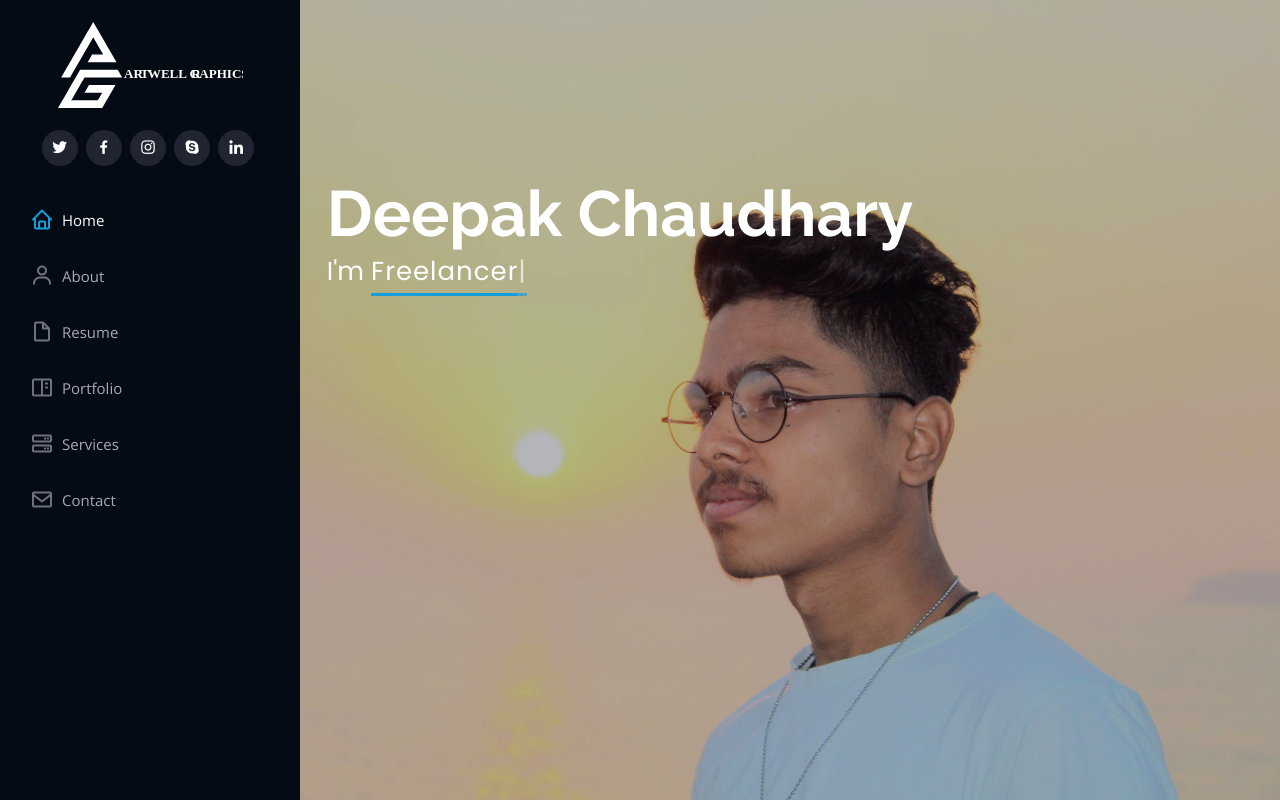
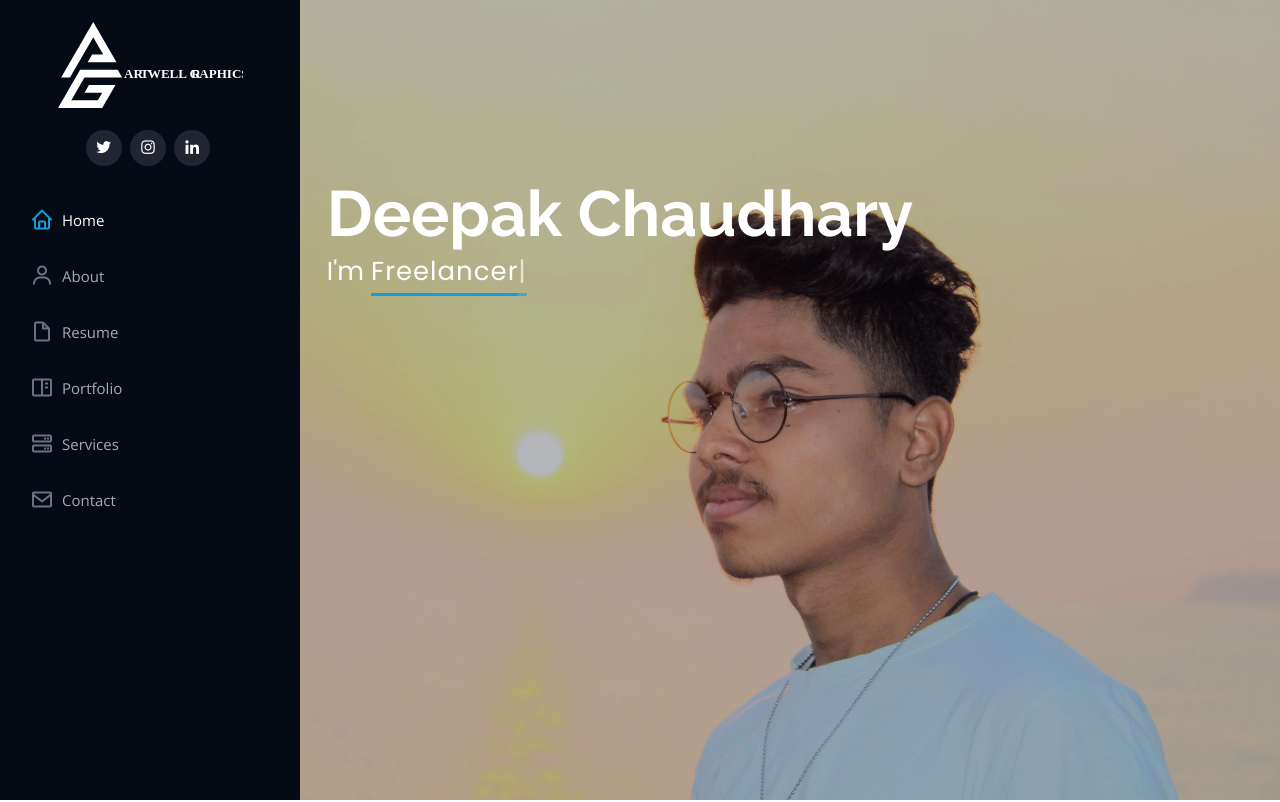
Before and after one commit to deepak8692/portfolio, a plain HTML site: page index.html in a window 1280 px wide. Shown: the top 802 px of the page. Drawn offline with nearby package versions, Linux system fonts and the light colour scheme.

Commit message:
social logos

```diff
--- a/index.html
+++ b/index.html
@@ -51,9 +51,7 @@
         <!-- <h1 class="text-light"><a href="index.html">Deepak Chaudhary</a></h1> -->
         <div class="social-links mt-3 text-center">
           <a href="#" class="twitter"><i class="bx bxl-twitter"></i></a>
-          <a href="#" class="facebook"><i class="bx bxl-facebook"></i></a>
           <a href="#" class="instagram"><i class="bx bxl-instagram"></i></a>
-          <a href="#" class="google-plus"><i class="bx bxl-skype"></i></a>
           <a href="#" class="linkedin"><i class="bx bxl-linkedin"></i></a>
         </div>
       </div>
```
